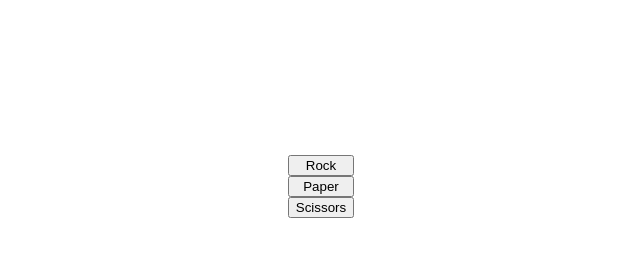
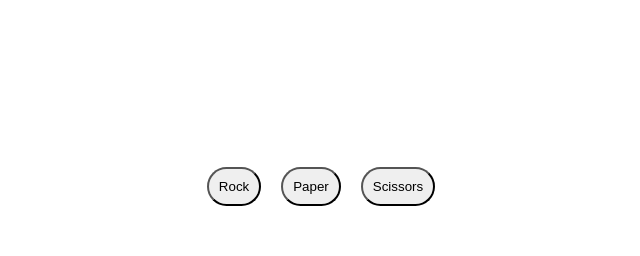
Before and after one commit to Nicholas-Battista/Rock-Paper-Scissors, a plain HTML site: page index.html in a window 1280 px wide. Both pictures are taken after a click on the button "start". Shown: the part 340-596 px from the top of the page, without its empty margins (319-959 px from the left). Drawn offline with Linux system fonts and the light colour scheme.

Commit message:
Added divs to results info to apply css style
created 2 div to help add simple styling with css, button desgins
, flex displays.

```diff
--- a/index.html
+++ b/index.html
@@ -4,7 +4,7 @@
     <meta charset="UTF-8">
     <meta name="viewport" content="width=device-width, initial-scale=1.0">
     <link rel="stylesheet" href="style.css">
-    <title>RPS</title>
+    <title>Rock Paper Scissors</title>
 </head>
 <body>
     <div class="title">
@@ -15,11 +15,15 @@
     </div>
 
     <div class="choices">
+        <div class="choice-container">
             <button class="choice">Rock</button>
             <button class="choice">Paper</button>
             <button class="choice">Scissors</button>
+        </div>
+        <div class="middle-container">
             <p class="results"></p>
             <p class="score"></p>
+        </div>
         <div class="restart">
             <p class="displayWinner"></p>
             <input type="button" name="x" class="restartBtn" value="Restart">
--- a/style.css
+++ b/style.css
@@ -1,3 +1,5 @@
+
+
 body {
     display: flex;
     flex-direction: column;
@@ -5,6 +7,7 @@ body {
     justify-content: center;
 
     height: 100vh;
+
 }
 
 .title {
@@ -31,5 +34,34 @@ body {
 }
 
 .restart.is-active {
-    display: block;
+    display: flex;
+    flex-direction: column;
+    justify-content: center;
+    align-items: center;
 }
+
+button {
+    border-radius: 25px;
+    padding: 10px;
+    margin: 0 10px 0 10px;
+}
+
+.choice-container {
+    display: flex;
+    justify-content: center;
+    align-items: center;
+    padding: 10px 0 10px 0;
+}
+
+.middle-container {
+    display: flex;
+    flex-direction: column;
+    justify-content: center;
+    align-items: center;
+}
+
+#start, .restartBtn {
+    border-radius: 25px;
+    padding: 10px;
+    margin: 0;
+}
```
Lines whose indentation alone changed are shown as unchanged.
